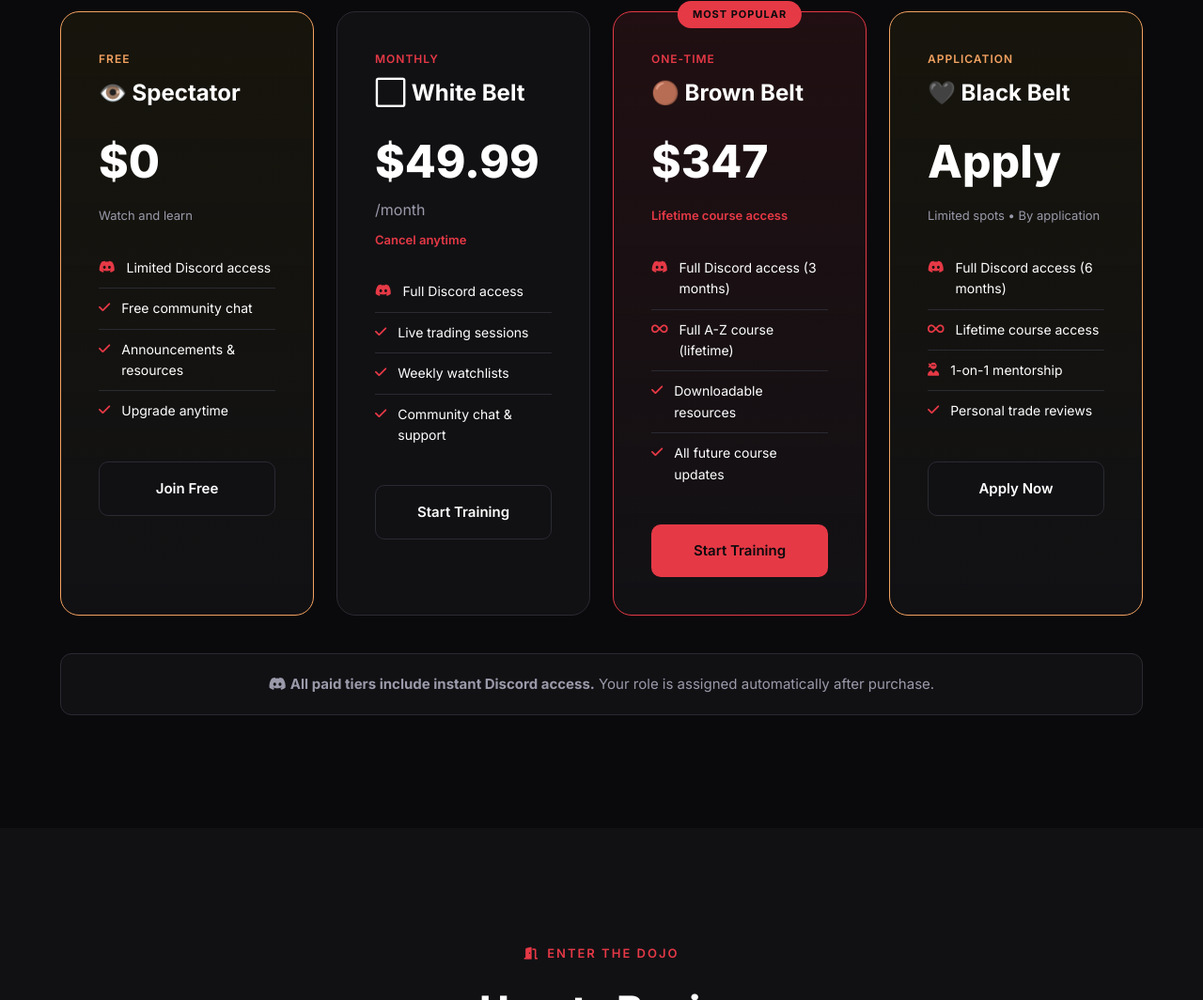
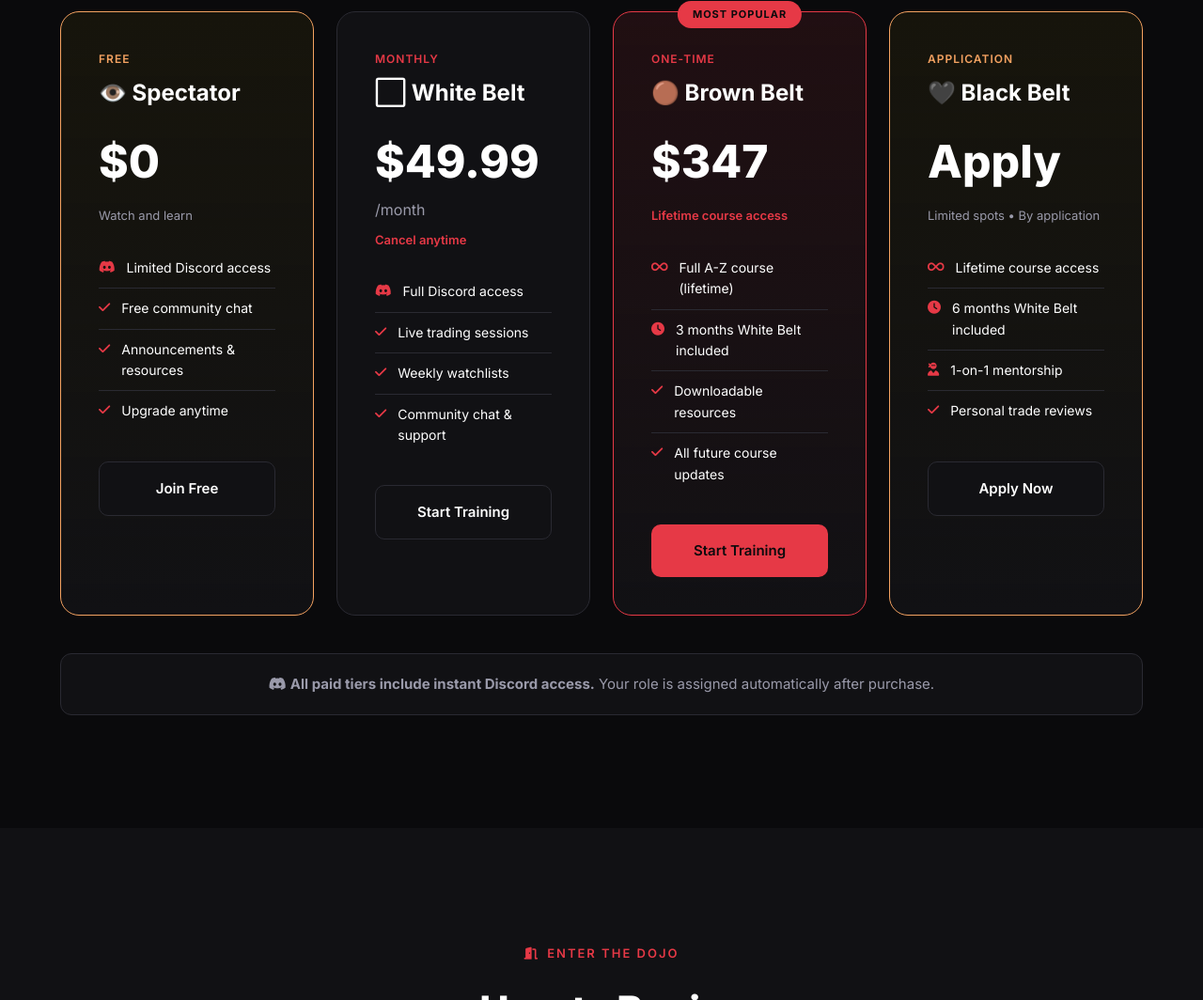
Before and after one commit to wongisaiah924-hub/dojogains, a plain HTML site: page index.html in a window 1280 px wide. Shown: the part 4891-5955 px from the top of the page at 94% size. Drawn offline with Linux system fonts and the light colour scheme.

Commit message:
Revert Brown/Black Belt feature lists

```diff
--- a/index.html
+++ b/index.html
@@ -2008,8 +2008,8 @@
                 </div>
                 <p class="pricing-note bundle">Lifetime course access</p>
                 <ul>
-                    <li><i class="fab fa-discord"></i> Full Discord access (3 months)</li>
                     <li><i class="fas fa-infinity"></i> Full A-Z course (lifetime)</li>
+                    <li><i class="fas fa-clock"></i> 3 months White Belt included</li>
                     <li><i class="fas fa-check"></i> Downloadable resources</li>
                     <li><i class="fas fa-check"></i> All future course updates</li>
                 </ul>
@@ -2023,8 +2023,8 @@
                 </div>
                 <p class="pricing-note">Limited spots • By application</p>
                 <ul>
-                    <li><i class="fab fa-discord"></i> Full Discord access (6 months)</li>
                     <li><i class="fas fa-infinity"></i> Lifetime course access</li>
+                    <li><i class="fas fa-clock"></i> 6 months White Belt included</li>
                     <li><i class="fas fa-user-ninja"></i> 1-on-1 mentorship</li>
                     <li><i class="fas fa-check"></i> Personal trade reviews</li>
                 </ul>
```
